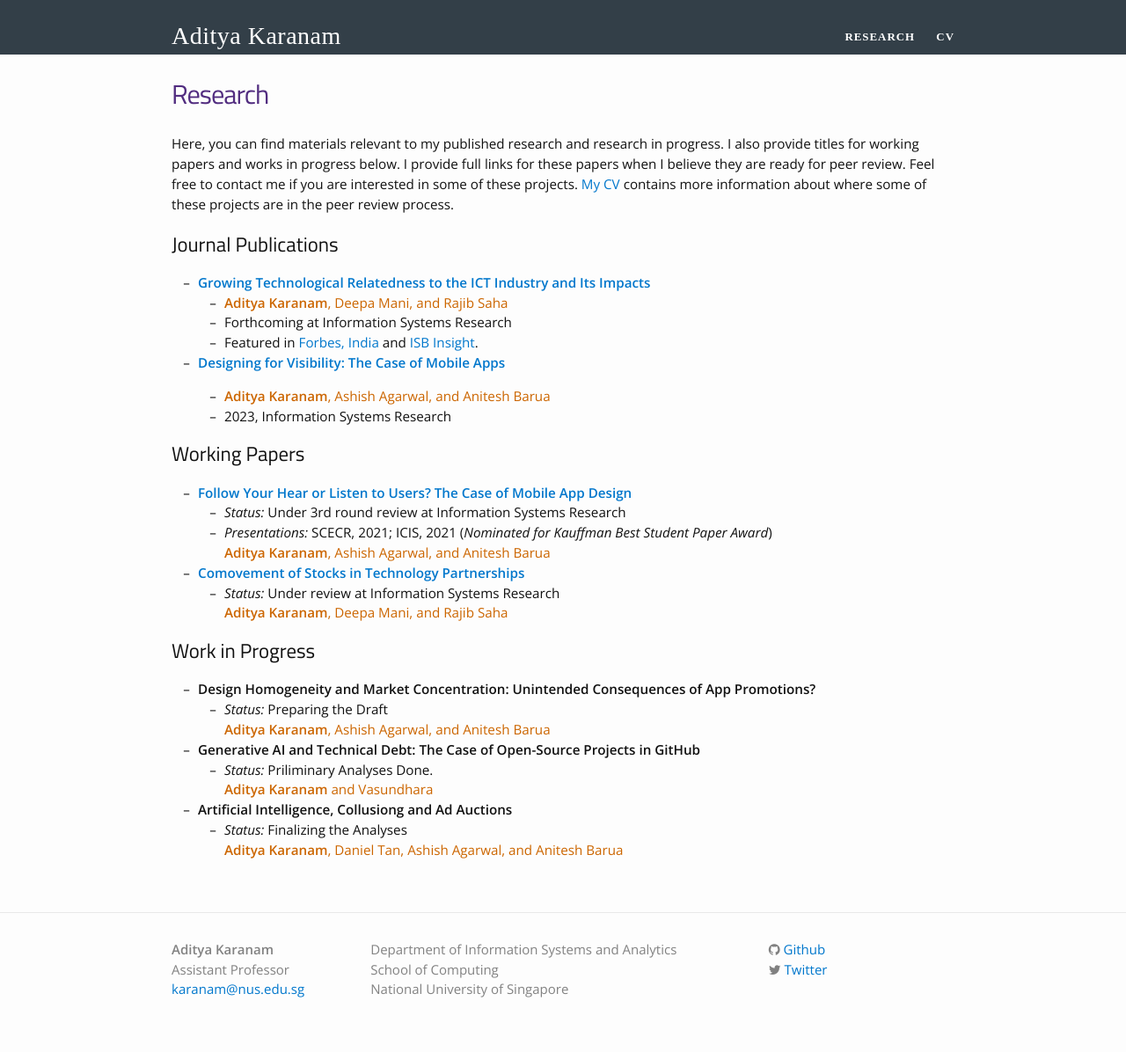
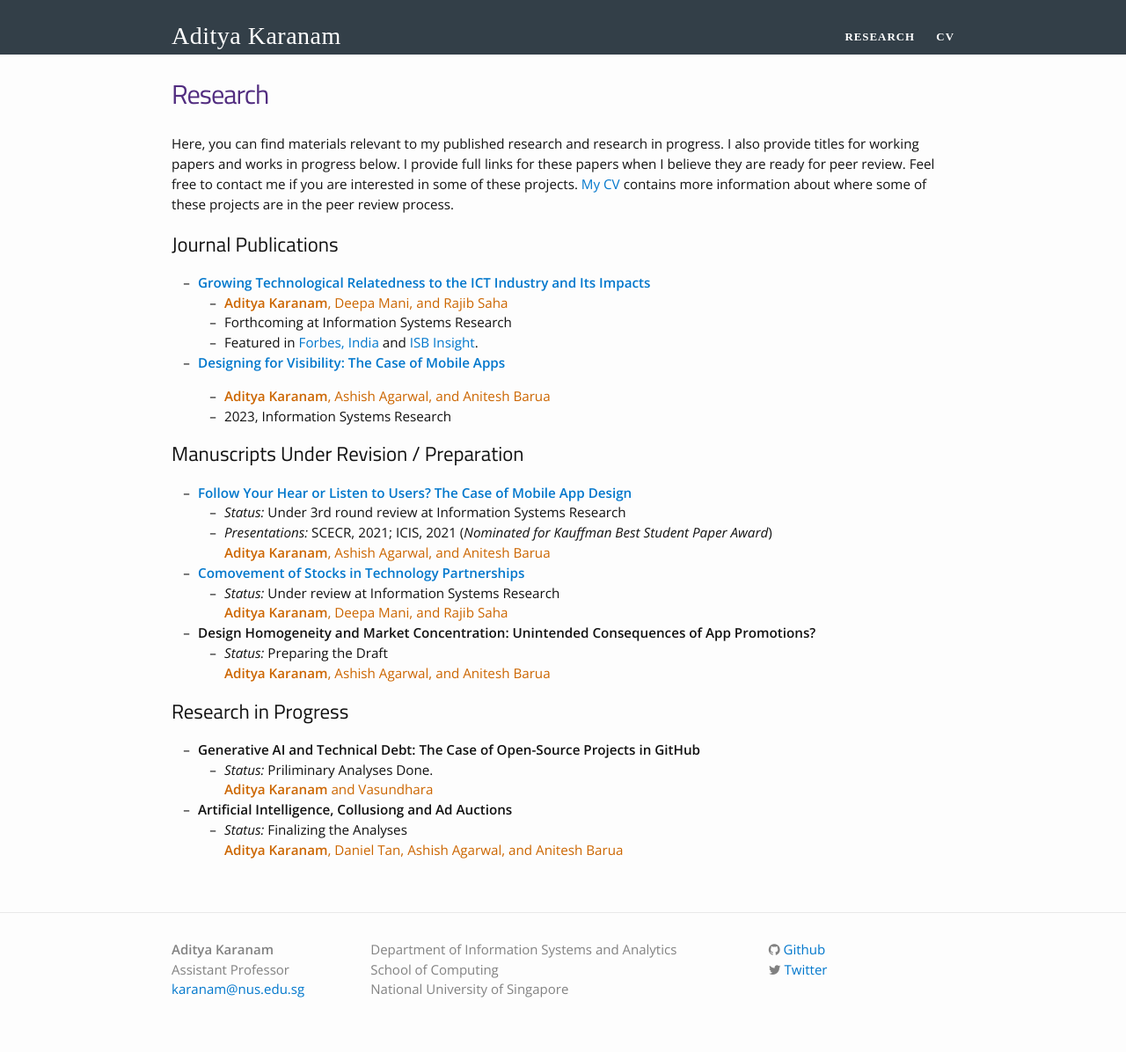
Before and after one commit to askaranam/askaranam.github.io, a Jekyll site: the page built from research.md, in a window 1280 px wide. Shown: the whole page at 88% size. Built offline with Jekyll 4.4.1, drawn with Linux system fonts in a browser that asks for light colours; nearby versions of some CDN libraries; some web fonts are replaced.

Commit message:
Update research.md

```diff
--- a/research.md
+++ b/research.md
@@ -28,7 +28,7 @@ Here, you can find materials relevant to my published research and research in p
     * <span style="color: rgb(204,102,0)"><b>Aditya Karanam</b>, Ashish Agarwal, and Anitesh Barua</span> <br/>
     * 2023, Information Systems Research <br/>
 
-## Working Papers
+## Manuscripts Under Revision / Preparation
 
 * **[Follow Your Hear or Listen to Users? The Case of Mobile App Design](https://papers.ssrn.com/sol3/papers.cfm?abstract_id=3844787)**
     * *Status:* Under 3rd round review at Information Systems Research <br/>
@@ -39,12 +39,12 @@ Here, you can find materials relevant to my published research and research in p
     * *Status:* Under review at Information Systems Research <br/>
     <span style="color: rgb(204,102,0)"><b>Aditya Karanam</b>, Deepa Mani, and Rajib Saha</span>
 
-
-## Work in Progress
-
 * **Design Homogeneity and Market Concentration: Unintended Consequences of App Promotions?**
     * *Status:* Preparing the Draft <br/>
     <span style="color: rgb(204,102,0)"><b>Aditya Karanam</b>, Ashish Agarwal, and Anitesh Barua</span>
+
+## Research in Progress
+
 * **Generative AI and Technical Debt: The Case of Open-Source Projects in GitHub**
     * *Status:* Priliminary Analyses Done. <br/>
     <span style="color: rgb(204,102,0)"><b>Aditya Karanam</b> and Vasundhara</span>
```
